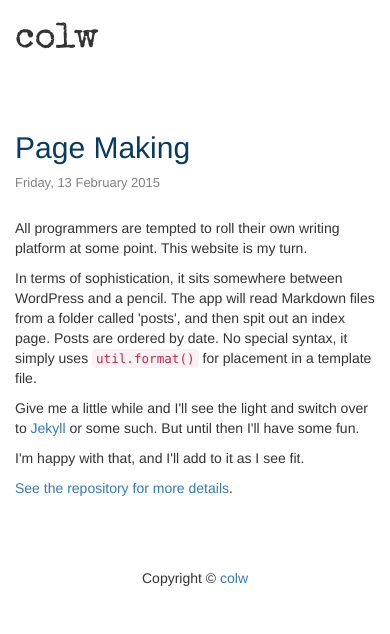
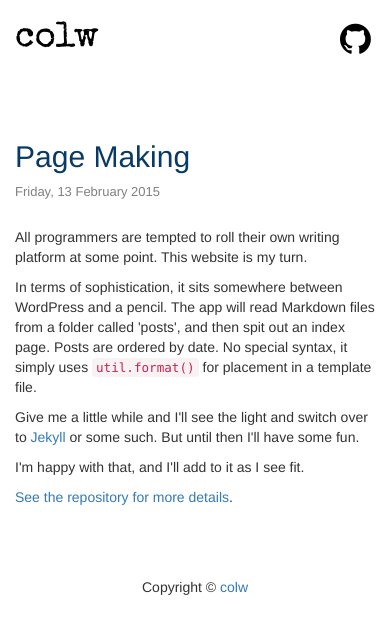
Before and after one commit to colw/colw.github.io, a plain HTML site: page posts/2015/2/13/pagemaking.html in a window 390 px wide. Drawn offline with nearby package versions, Linux system fonts and the light colour scheme.

Commit message:
Added Github Icon to header

```diff
--- a/posts/2015/2/13/pagemaking.html
+++ b/posts/2015/2/13/pagemaking.html
@@ -5,6 +5,8 @@
   <title>colw</title>
   <link href='http://fonts.googleapis.com/css?family=Special+Elite' rel='stylesheet' type='text/css'>
 
+  <!-- Font Awesome -->
+  <link rel="stylesheet" href="https://maxcdn.bootstrapcdn.com/font-awesome/4.5.0/css/font-awesome.min.css">
 
 <!-- Latest compiled and minified CSS -->
 <link rel="stylesheet" href="https://maxcdn.bootstrapcdn.com/bootstrap/3.3.2/css/bootstrap.min.css">
@@ -17,6 +19,8 @@
 
 <style>
 h1 {font-family: 'Special Elite', Serif;}
+.header a, .header a:visited { color: black; text-decoration: none }
+.link.github {font-size: 36px; margin-top: 20px; margin-bottom: 10px; display: block; line-height: 1.1;}
 img {display: block; margin: 0 auto; max-width: 100%; padding: 2em 0 2em 0;}
 .postheadlink {color: #073A66;}
 .post {margin: 5em 0 5em 0;}
@@ -30,10 +34,12 @@ img {display: block; margin: 0 auto; max-width: 100%; padding: 2em 0 2em 0;}
 <div class="container">
 
   <div class="row">
-    <div class="col-md-3"></div>
+    <div class="col-md-3 hidden-sm hidden-xs"></div>
     <div class="col-md-6">
-
-      <h1>colw</h1>
+      <div class="row header">
+        <div class="col-xs-10"><a href="/"><h1>colw</h1></a></div>
+        <div class="col-xs-2"><a class="link github" href="https://github.com/colw"><i class="fa fa-github"></i></a></div>
+      </div>
 
       <div id="posts">
       <div class="post">
@@ -58,7 +64,7 @@ and then spit out an index page. Posts are ordered by date. No special syntax, i
       </div>
     </div>
 
-    <div class="col-md-3"></div>
+    <div class="col-md-3 hidden-sm hidden-xs"></div>
   </div>
 </div>
 
```
Also changed, not shown: index.html (+10 -4 lines), posts/2015/2/12/spotthestationtools.html (+10 -4 lines), posts/2015/2/15/sunsetsummertasteatmauerpark.html (+10 -4 lines), posts/2015/2/24/newsasitspublished.html (+10 -4 lines), posts/2015/2/27/thewellreadruminant.html (+10 -4 lines), posts/2015/3/9/isstestcalendarapp.html (+10 -4 lines), 1 other file.
